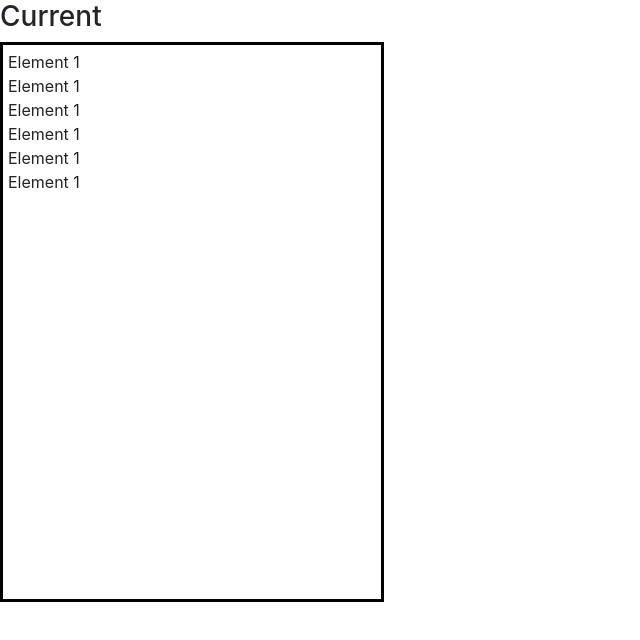
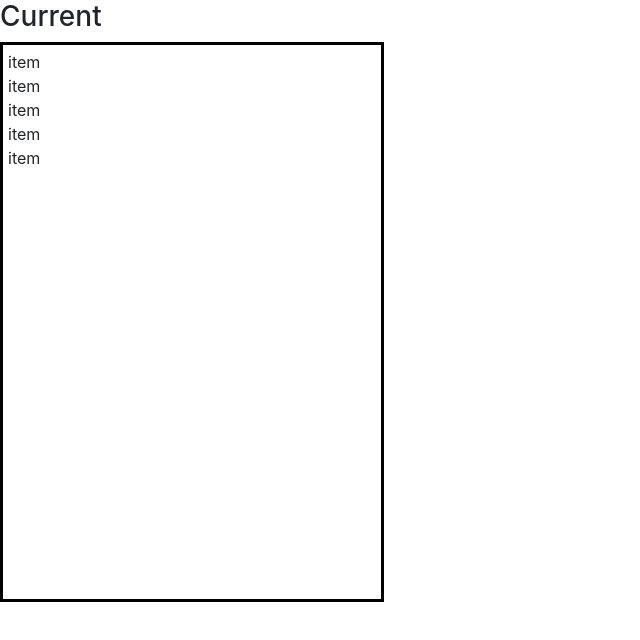
Before and after one commit to ttudorandrei/nomuda-shopping-list, a React (Create React App) app: page / in a window 1280 px wide. Shown: the top 640 px of the page, without its empty margins (0-640 px from the left). Built offline with nearby package versions, Linux system fonts and the light colour scheme.

Commit message:
add shopping list with shopping list item (WIP)

```diff
--- a/src/App.js
+++ b/src/App.js
@@ -1,5 +1,5 @@
 import "./App.css";
-import ShoppingList from "./components/shopping-list/ShoppingList";
+import ShoppingList from "./components/ShoppingList/ShoppingList";
 
 const App = () => {
   return (
--- a/src/components/shopping-list/ShoppingList.js
+++ b/src/components/ShoppingList/ShoppingList.js
@@ -1,4 +1,5 @@
 import React from "react";
+import ShoppingListItem from "../ShoppingListItem/ShoppingListItem";
 import "./shopping-list.css";
 
 const ShoppingList = () => {
@@ -6,12 +7,11 @@ const ShoppingList = () => {
     <div>
       <h3>Current</h3>
       <div className="shopping-list">
-        <div>Element 1</div>
-        <div>Element 1</div>
-        <div>Element 1</div>
-        <div>Element 1</div>
-        <div>Element 1</div>
-        <div>Element 1</div>
+        <ShoppingListItem />
+        <ShoppingListItem />
+        <ShoppingListItem />
+        <ShoppingListItem />
+        <ShoppingListItem />
       </div>
     </div>
   );
--- /dev/null
+++ b/src/components/ShoppingListItem/ShoppingListItem.js
@@ -0,0 +1,7 @@
+import React from "react";
+
+const ShoppingListItem = () => {
+  return <div>item</div>;
+};
+
+export default ShoppingListItem;
```
Also changed, not shown: src/components/ShoppingList/shopping-list.css (renamed from src/components/shopping-list/shopping-list.css).
